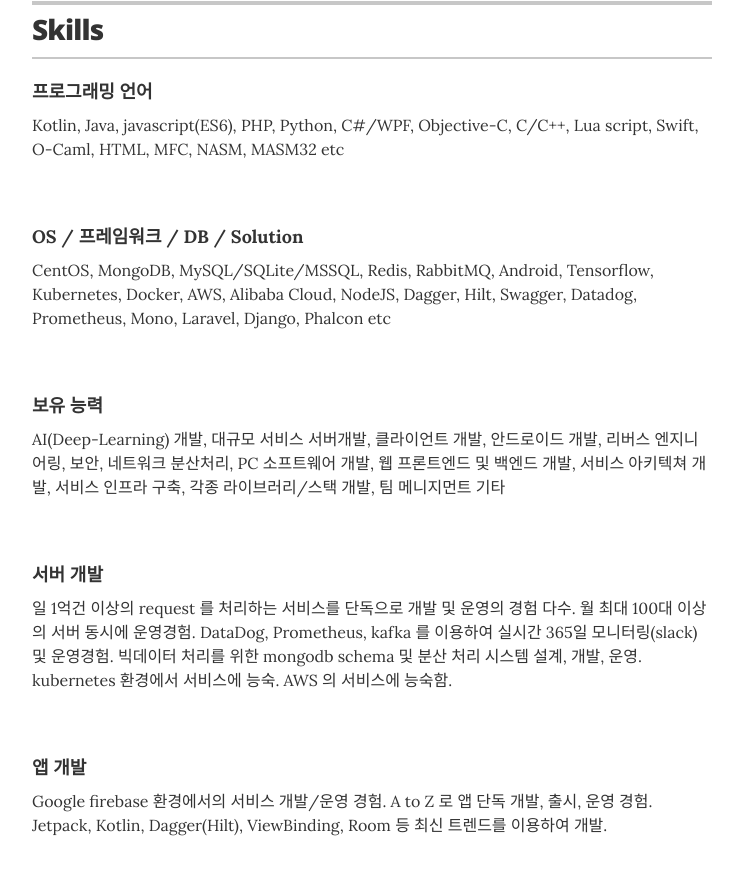
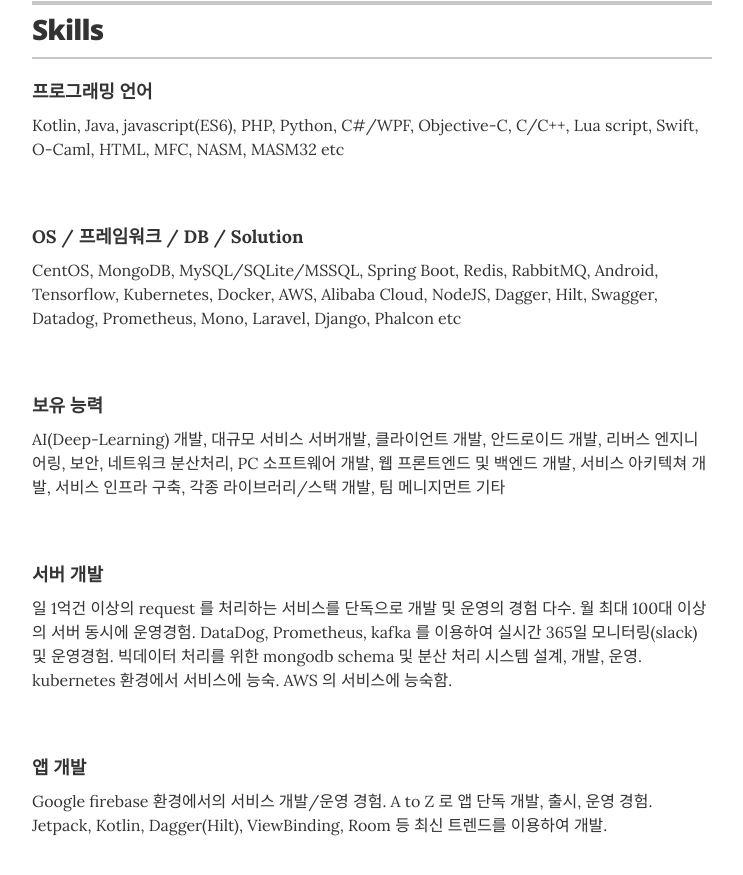
Before and after one commit to und3rs/resume_kr, a Jekyll site: the page built from index.html, in a window 1280 px wide and 900 px high, scrolled down 1971 px. Shown: the top 875 px of the window, without its empty margins (268-1011 px from the left). Built offline with Jekyll 4.4.1, drawn with Linux system fonts in a browser that asks for light colours.

Commit message:
Update skills.yml

```diff
--- a/_data/skills.yml
+++ b/_data/skills.yml
@@ -5,7 +5,7 @@
   description: Kotlin, Java, javascript(ES6), PHP, Python, C#/WPF, Objective-C, C/C++, Lua script, Swift, O-Caml, HTML, MFC, NASM, MASM32 etc
 
 - skill: OS / 프레임워크 / DB / Solution
-  description: CentOS, MongoDB, MySQL/SQLite/MSSQL, Redis, RabbitMQ, Android, Tensorflow, Kubernetes, Docker, AWS, Alibaba Cloud, NodeJS, Dagger, Hilt, Swagger, Datadog, Prometheus, Mono, Laravel, Django, Phalcon etc
+  description: CentOS, MongoDB, MySQL/SQLite/MSSQL, Spring Boot, Redis, RabbitMQ, Android, Tensorflow, Kubernetes, Docker, AWS, Alibaba Cloud, NodeJS, Dagger, Hilt, Swagger, Datadog, Prometheus, Mono, Laravel, Django, Phalcon etc
 
 - skill: 보유 능력
   description: AI(Deep-Learning) 개발, 대규모 서비스 서버개발, 클라이언트 개발, 안드로이드 개발, 리버스 엔지니어링, 보안, 네트워크 분산처리, PC 소프트웨어 개발, 웹 프론트엔드 및 백엔드 개발, 서비스 아키텍쳐 개발, 서비스 인프라 구축, 각종 라이브러리/스택 개발, 팀 메니지먼트 기타
```
